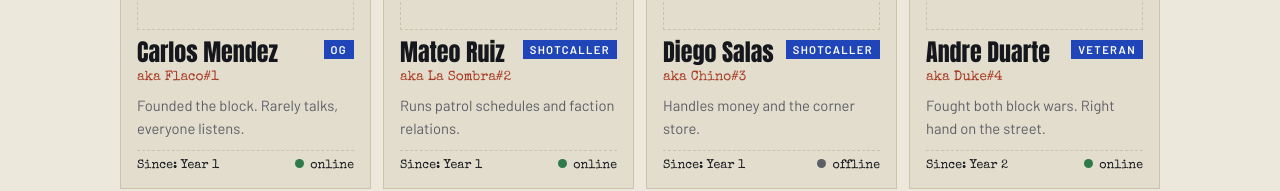
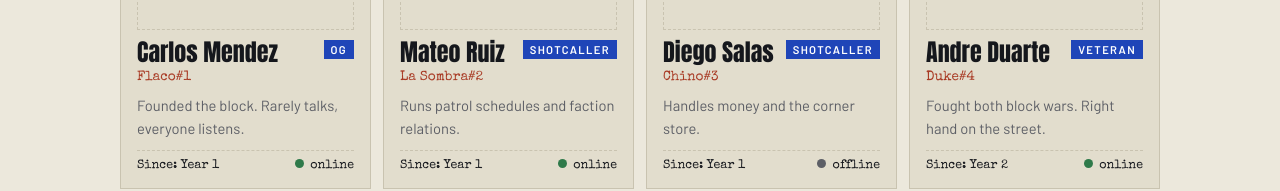
Before and after one commit to Ilzyyyy/primera-flats-13, a Next.js app: page /members in a window 1280 px wide. Shown: the part 399-590 px from the top of the page. Built offline with nearby package versions, Linux system fonts and the light colour scheme; no server answers; a web font is replaced by a local one.

Commit message:
Show plate name under the full name without the aka prefix
Co-Authored-By: Claude Sonnet 5.5 <noreply@anthropic.com>
Claude-Session: https://claude.ai/code/session_01FEp5rUF2LpYmvNG23Q7qrp

```diff
--- a/app/members/[slug]/page.js
+++ b/app/members/[slug]/page.js
@@ -27,7 +27,7 @@ export default function MemberPage({ params }) {
         <div className="profile-info">
           <span className="rk">{m.rank}</span>
           <h2 className="h2">{m.name}</h2>
-          {m.alias && <div className="aka big">aka {m.alias}</div>}
+          {m.alias && <div className="aka big">{m.alias}</div>}
           <dl className="facts">
             <div><dt>Since</dt><dd>{m.since}</dd></div>
             <div><dt>Status</dt><dd><i className={"dot" + (m.online ? " on" : "")} />{m.online ? "online" : "offline"}</dd></div>
--- a/components/Admin.js
+++ b/components/Admin.js
@@ -149,7 +149,7 @@ export default function Admin() {
         itemSub={(m) => m.rank}
         fields={[
           { key: "name", label: "Full name", half: true },
-          { key: "alias", label: "Alias (aka), e.g. Snichy#3", half: true },
+          { key: "alias", label: "Plate name under it, e.g. Snichy#3", half: true },
           { key: "rank", label: "Rank", type: "select", options: opts(ranks), half: true },
           { key: "since", label: "Since", half: true },
           { key: "online", label: "Online", type: "checkbox" },
--- a/components/Roster.js
+++ b/components/Roster.js
@@ -24,7 +24,7 @@ export default function Roster({ members }) {
               <div className="tag">{m.name}</div>
               <span className="rk">{m.rank}</span>
             </div>
-            {m.alias && <div className="aka">aka {m.alias}</div>}
+            {m.alias && <div className="aka">{m.alias}</div>}
             <p>{m.bio}</p>
             <div className="meta">
               <span>Since: {m.since}</span>
```
Also changed, not shown: 1 other file (tests, documents, lock files or other folders).
